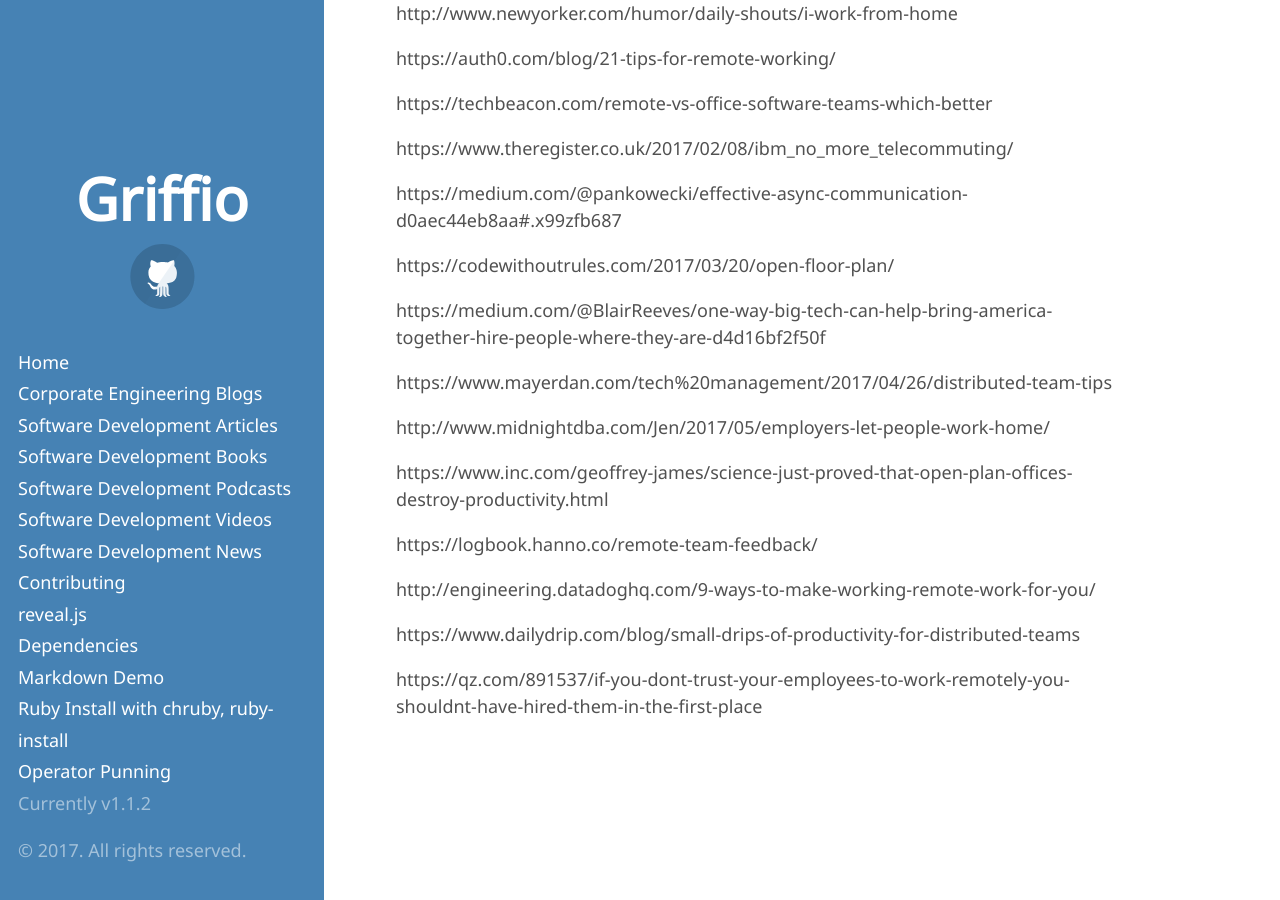
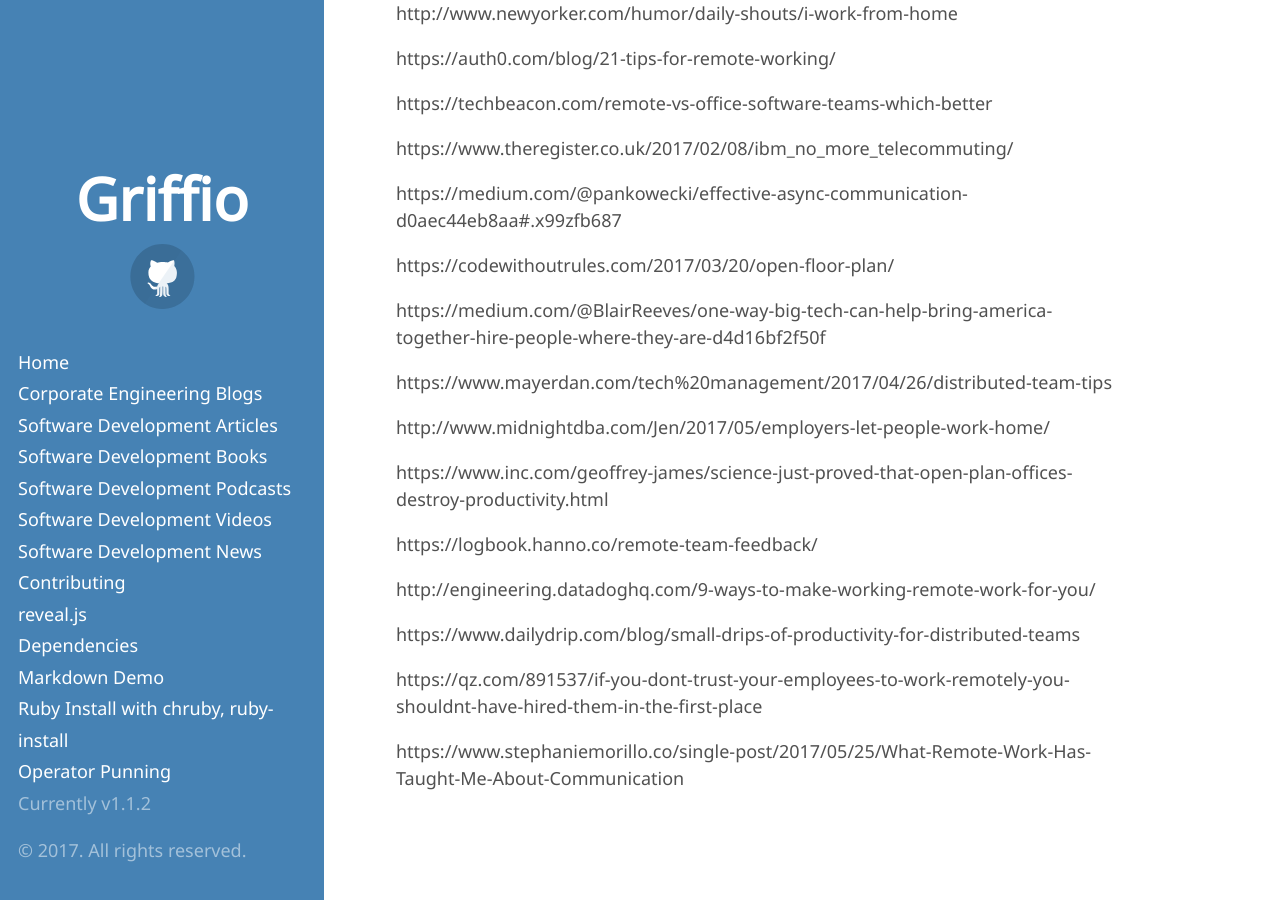
Before and after one commit to griffio/griffio.github.io, a Jekyll site: the page built from distributed_and_remote.md, in a window 1280 px wide and 900 px high, scrolled down 5733 px. Built offline with Jekyll 4.4.1, drawn with Linux system fonts in a browser that asks for light colours; some web fonts are replaced; our own code applies the rules of GitHub Pages for plain Markdown files; some of the changed lines change nothing that is shown.

Commit message:
What-Remote-Work-Has-Taught-Me-About-Communication

```diff
--- a/distributed_and_remote.md
+++ b/distributed_and_remote.md
@@ -239,3 +239,5 @@
 https://www.dailydrip.com/blog/small-drips-of-productivity-for-distributed-teams
 
 https://qz.com/891537/if-you-dont-trust-your-employees-to-work-remotely-you-shouldnt-have-hired-them-in-the-first-place
+
+https://www.stephaniemorillo.co/single-post/2017/05/25/What-Remote-Work-Has-Taught-Me-About-Communication
```
